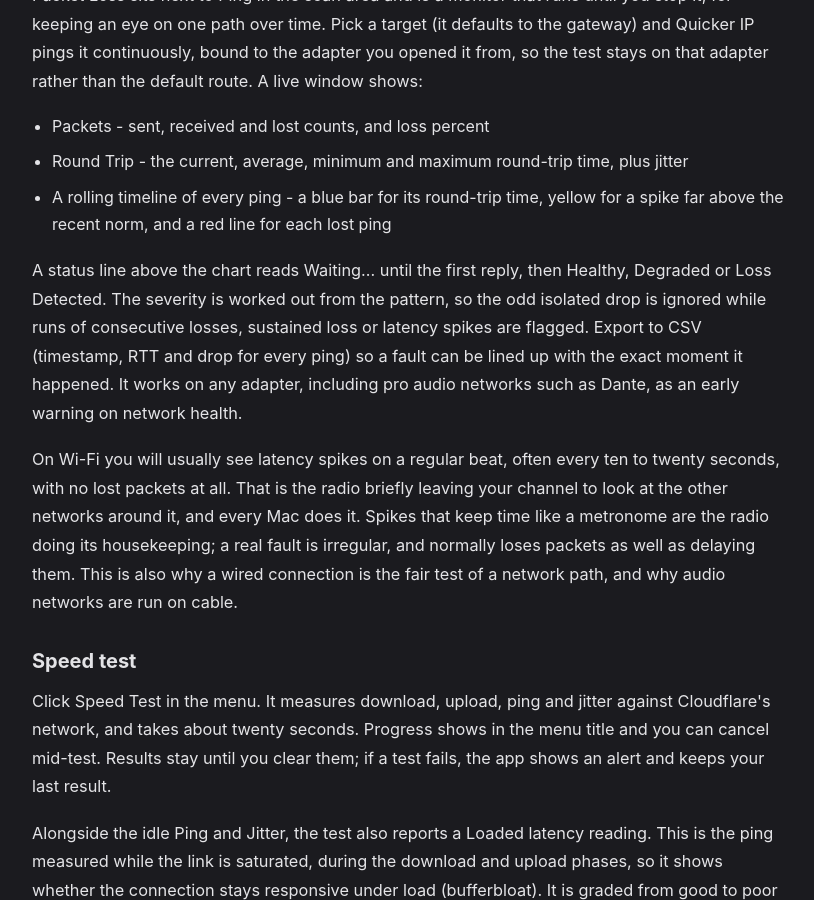
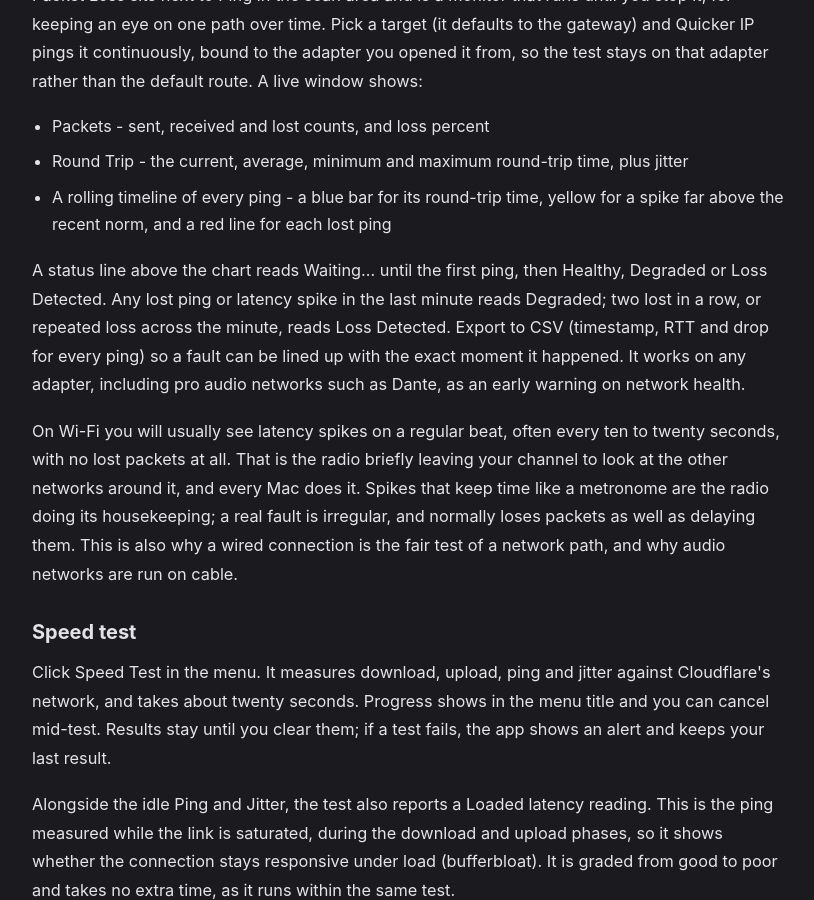
Before and after one commit to BSKapps/bskapps.github.io, a Jekyll site: the page articles/quicker-ip-guide/index.html, which Jekyll copies as it is, in a window 1280 px wide and 900 px high, scrolled down 6200 px. Shown: the whole window, without its empty margins (232-1046 px from the left). Built offline with Jekyll 4.4.1, drawn with Linux system fonts in a browser that asks for light colours.

Commit message:
Quicker IP guide: Packet Loss status says Waiting... until the first ping, and how Degraded and Loss Detected are judged (a single drop reads Degraded, it is not ignored)

```diff
--- a/articles/quicker-ip-guide/index.html
+++ b/articles/quicker-ip-guide/index.html
@@ -121,7 +121,7 @@
                 <li>Round Trip - the current, average, minimum and maximum round-trip time, plus jitter</li>
                 <li>A rolling timeline of every ping - a blue bar for its round-trip time, yellow for a spike far above the recent norm, and a red line for each lost ping</li>
             </ul>
-            <p>A status line above the chart reads Waiting... until the first reply, then Healthy, Degraded or Loss Detected. The severity is worked out from the pattern, so the odd isolated drop is ignored while runs of consecutive losses, sustained loss or latency spikes are flagged. Export to CSV (timestamp, RTT and drop for every ping) so a fault can be lined up with the exact moment it happened. It works on any adapter, including pro audio networks such as Dante, as an early warning on network health.</p>
+            <p>A status line above the chart reads Waiting... until the first ping, then Healthy, Degraded or Loss Detected. Any lost ping or latency spike in the last minute reads Degraded; two lost in a row, or repeated loss across the minute, reads Loss Detected. Export to CSV (timestamp, RTT and drop for every ping) so a fault can be lined up with the exact moment it happened. It works on any adapter, including pro audio networks such as Dante, as an early warning on network health.</p>
             <p>On Wi-Fi you will usually see latency spikes on a regular beat, often every ten to twenty seconds, with no lost packets at all. That is the radio briefly leaving your channel to look at the other networks around it, and every Mac does it. Spikes that keep time like a metronome are the radio doing its housekeeping; a real fault is irregular, and normally loses packets as well as delaying them. This is also why a wired connection is the fair test of a network path, and why audio networks are run on cable.</p>
 
             <h2>Speed test</h2>
```
